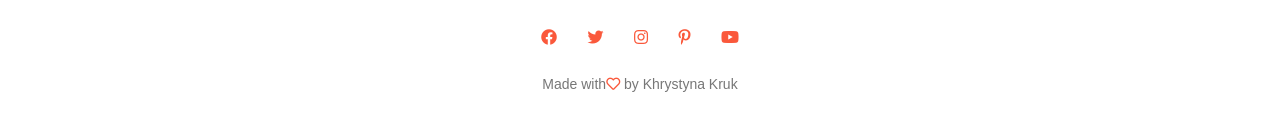
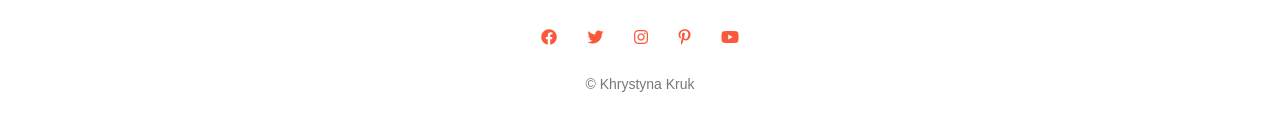
Before and after one commit to KhrystynaKruk/StudySite, a plain HTML site: page index.html in a window 1280 px wide. Shown: the part 3976-4107 px from the top of the page. Drawn offline with Linux system fonts and the light colour scheme.

Commit message:
copyright

```diff
--- a/index.html
+++ b/index.html
@@ -246,7 +246,7 @@
         <i class="fab fa-pinterest-p"></i>
         <i class="fab fa-youtube"></i>
       </div>
-      <p>Made with<i class="far fa-heart"></i> by Khrystyna Kruk</p>
+      <p>&copy Khrystyna Kruk</p>
     </section>
   </body>
   <!----
```
